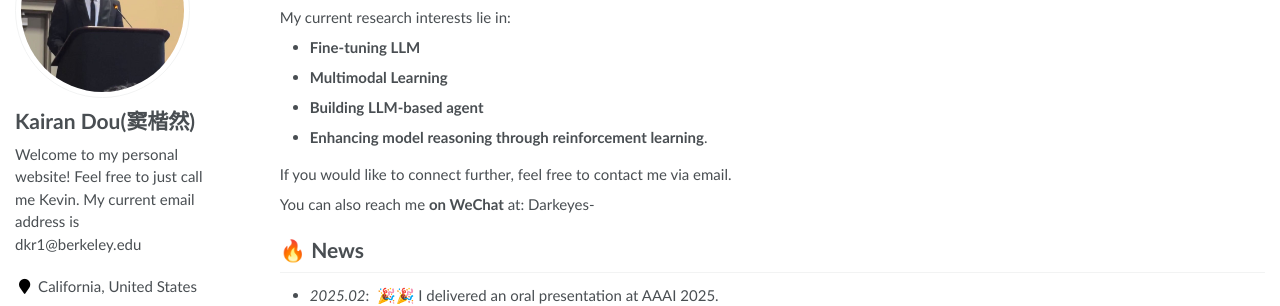
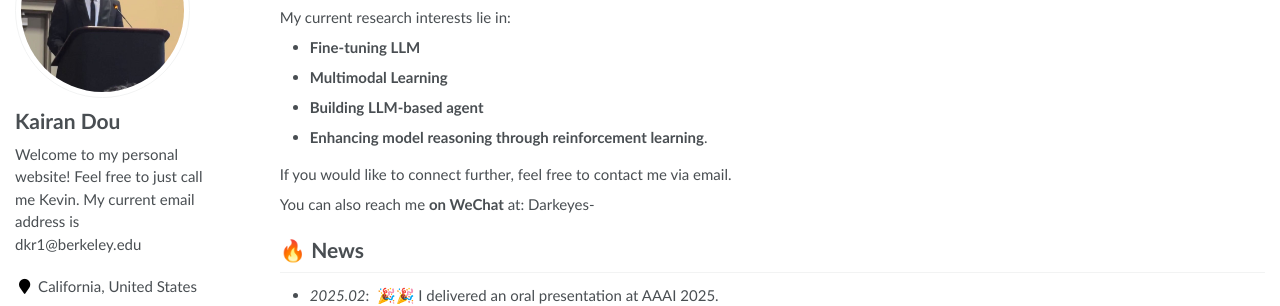
Before and after one commit to Darkeyessss/Darkeyessss.github.io, a Jekyll site: the page built from _pages/about.md, in a window 1280 px wide. Shown: the part 168-474 px from the top of the page. Built offline with Jekyll 4.4.1, drawn with Linux system fonts in a browser that asks for light colours.

Commit message:
Update _config.yml

```diff
--- a/_config.yml
+++ b/_config.yml
@@ -21,7 +21,7 @@ baidu_site_verification  :  # get baidu_site_verification from https://ziyuan.ba
 
 # Site Author
 author:
-  name             : "Kairan Dou(窦楷然)"
+  name             : "Kairan Dou"
   avatar           : "images/profile.png"
   bio              : "Welcome to my personal website! Feel free to just call me Kevin. My current email address is dkr1@berkeley.edu"
   location         : "California, United States" # Beijing, China
```
